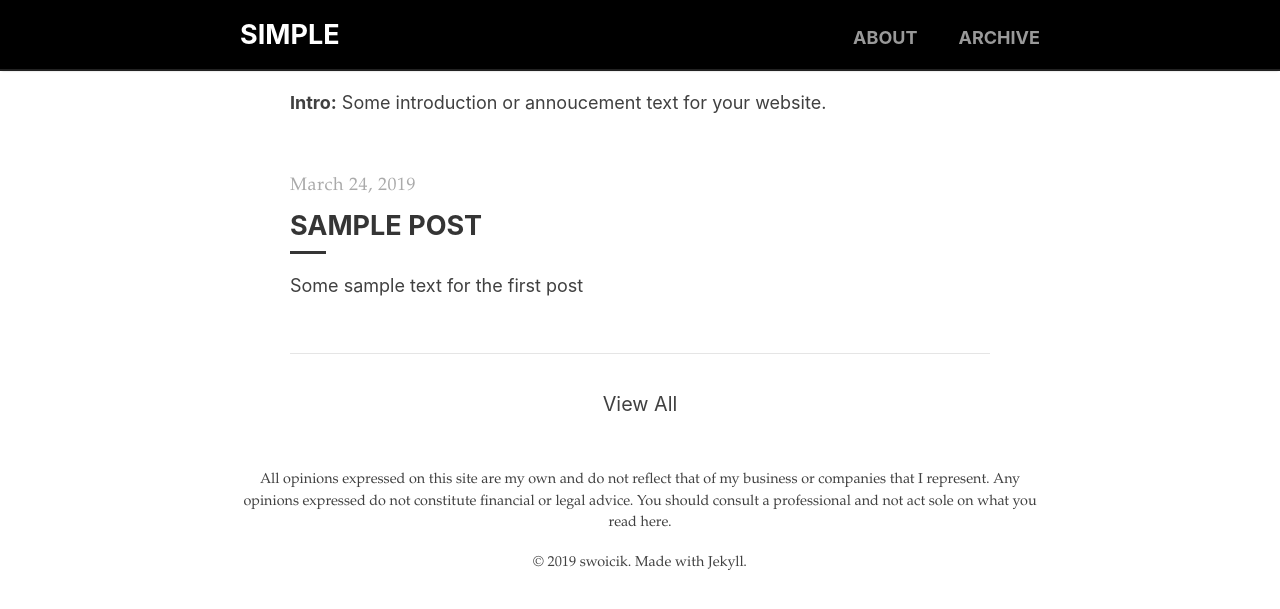
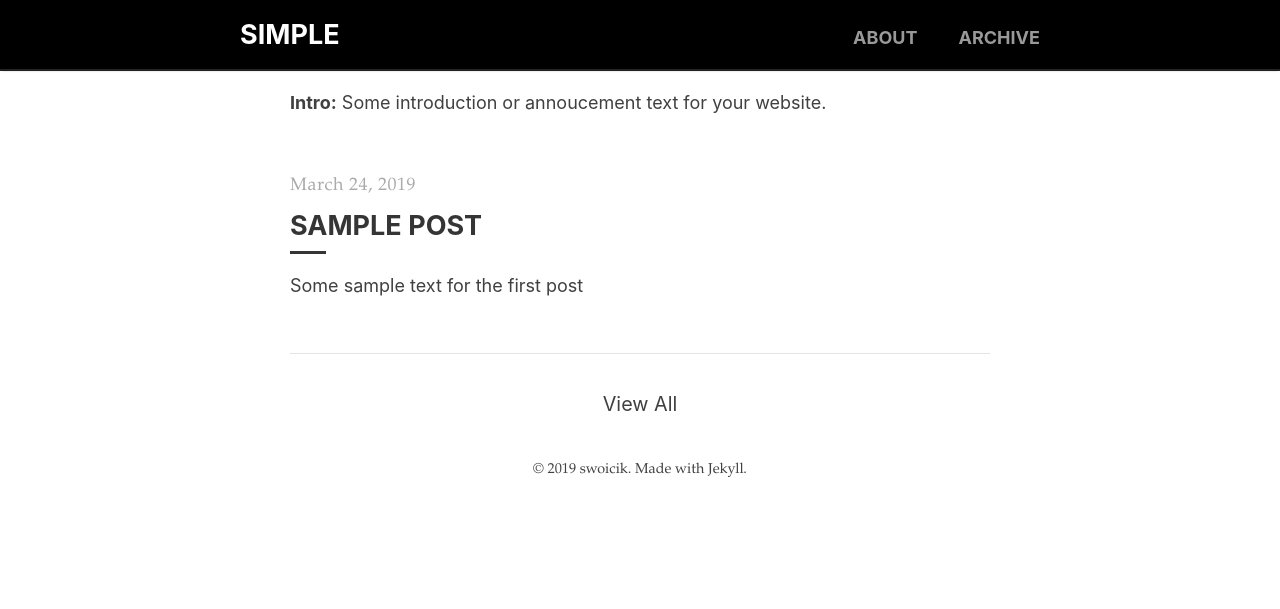
Before and after one commit to swoicik/simple-jekll-theme, a Jekyll site: the page built from index.html, in a window 1280 px wide. Shown: the top 609 px of the page. Built offline with Jekyll 4.4.1, drawn with Linux system fonts in a browser that asks for light colours; the list of posts is cut into pages by our own code.

Commit message:
removed disclaimer

```diff
--- a/_layouts/default.html
+++ b/_layouts/default.html
@@ -22,7 +22,6 @@
 
     <footer>
       <span>
-        <p>All opinions expressed on this site are my own and do not reflect that of my business or companies that I represent. Any opinions expressed do not constitute financial or legal advice. You should consult a professional and not act sole on what you read here.</p>
         &copy; <time datetime="{{ site.time }}">{{ site.time | date: '%Y' }}</time> {{ site.author.name }}. Made with Jekyll.
       </span>
     </footer>
```
